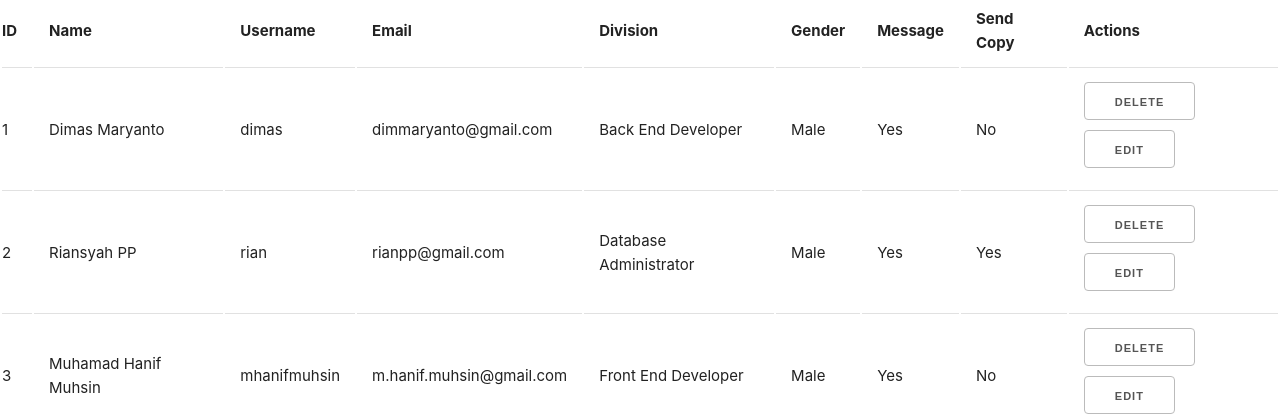
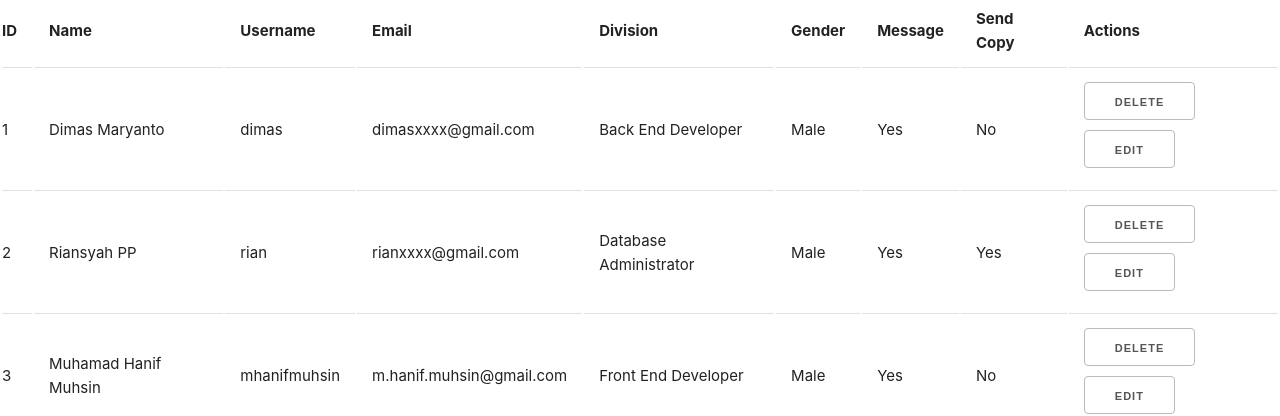
Before and after one commit to mhanifmuhsin/react-crud-hook, a React (Create React App) app: page / in a window 1280 px wide. Shown: the part 500-916 px from the top of the page. Built offline with nearby package versions, Linux system fonts and the light colour scheme.

Commit message:
update data and function add-edit

```diff
--- a/src/AddUserForm.js
+++ b/src/AddUserForm.js
@@ -11,7 +11,7 @@ const AddUserFrom = (props) => {
 
     const handleSubmit = e => {
         e.preventDefault();
-        if (user.name && user.username && user.email && user.division && user.message) {
+        if (user.name && user.username && user.email && user.division && user.gender && user.message ) {
             handleChange();
         }
         setUser(initUser);
--- a/src/EditUserForm.js
+++ b/src/EditUserForm.js
@@ -10,7 +10,7 @@ const EditUserForm = (props) => {
 
     const handleSubmit = e => {
         e.preventDefault();
-        if (user.name && user.username && user.email && user.division) props.updateUser(user);
+        if (user.name && user.username && user.email && user.division && user.gender && user.message) props.updateUser(user);
     }
     return (
         <div className="container">
--- a/src/data.js
+++ b/src/data.js
@@ -1,11 +1,11 @@
-// Sample Data Object of Array
+// Sample Data
 
 const userList =[
     {
         id:1,
         name: 'Dimas Maryanto',
         username: 'dimas',
-        email: 'dimmaryanto@gmail.com',
+        email: 'dimasxxxx@gmail.com',
         division: 'Back End Developer',
         gender: 0,
         message : 'Yes',
@@ -16,7 +16,7 @@ const userList =[
         id:2,
         name: 'Riansyah PP',
         username: 'rian',
-        email: 'rianpp@gmail.com',
+        email: 'rianxxxx@gmail.com',
         division: 'Database Administrator',
         gender: 0,
         message : 'Yes',
```
